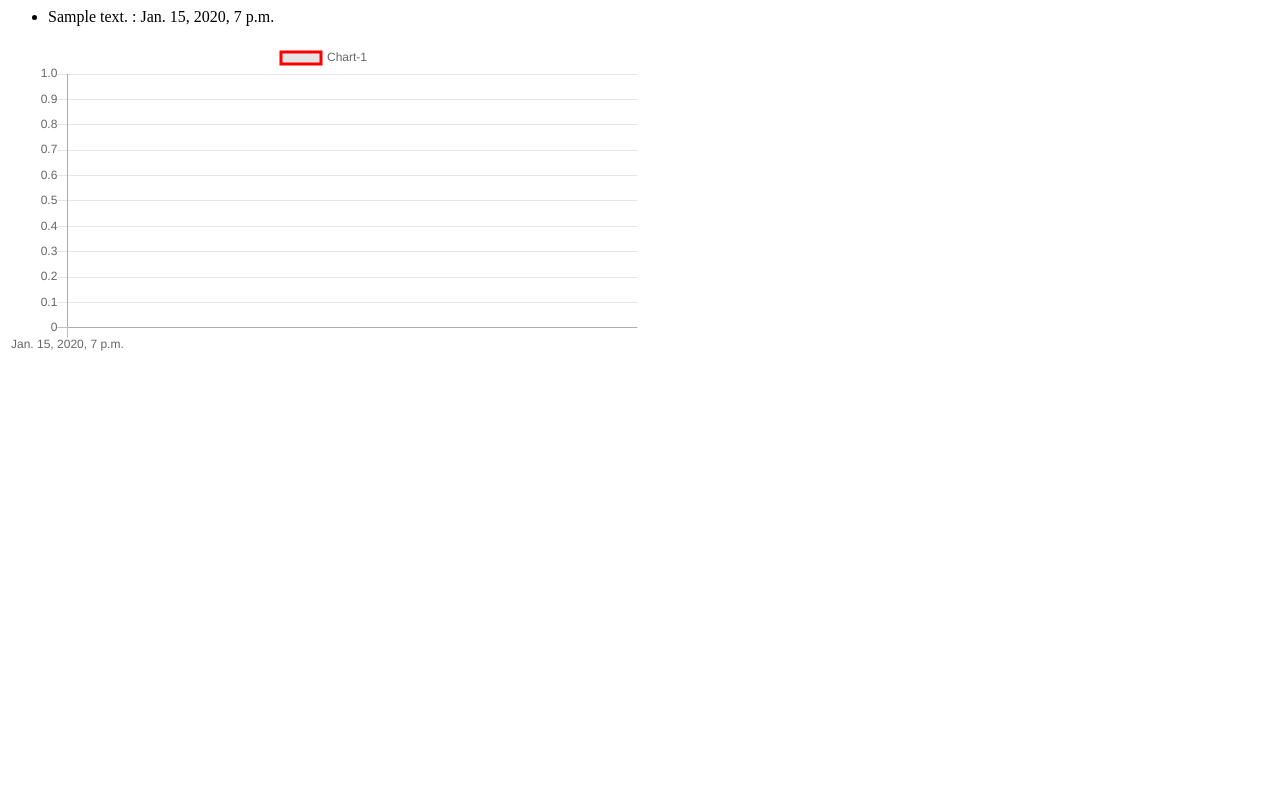
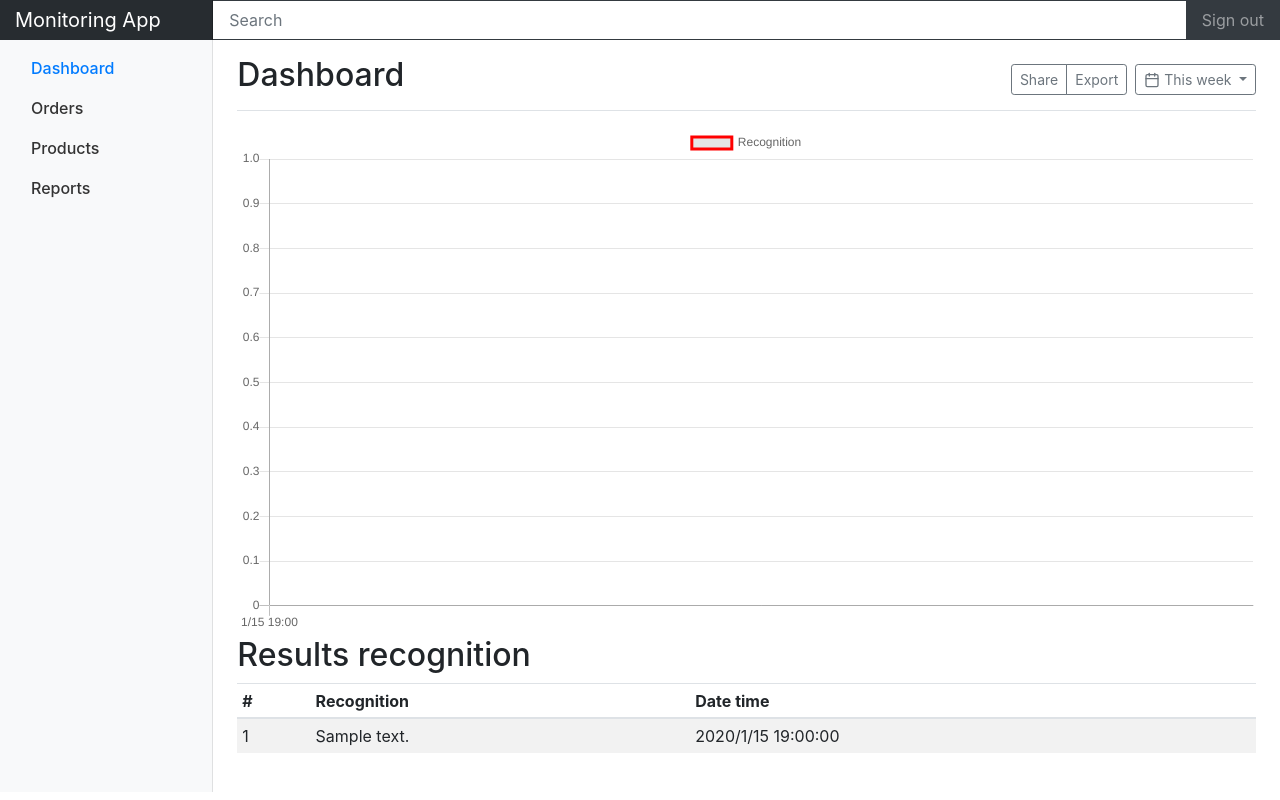
Before and after one commit to sear-azazel/monitoring, a Django app: page /datas/recognition in a window 1280 px wide. Run offline with Django 3.2, Linux system fonts and the light colour scheme; tables that the repository leaves empty hold one stand-in row (values such as "Sample post"); some libraries are stand-ins or nearby versions.

Commit message:
feat: デザイン変更

```diff
--- a/datas/templates/datas/recognition_list.html
+++ b/datas/templates/datas/recognition_list.html
@@ -1,9 +1,61 @@
-<ul>
+{% extends 'base.html' %}
+
+{% block content %}
+<div class="chartjs-size-monitor"
+   style="position: absolute; left: 0px; top: 0px; right: 0px; bottom: 0px; overflow: hidden; pointer-events: none; visibility: hidden; z-index: -1;">
+   <div class="chartjs-size-monitor-expand"
+      style="position:absolute;left:0;top:0;right:0;bottom:0;overflow:hidden;pointer-events:none;visibility:hidden;z-index:-1;">
+      <div style="position:absolute;width:1000000px;height:1000000px;left:0;top:0"></div>
+   </div>
+   <div class="chartjs-size-monitor-shrink"
+      style="position:absolute;left:0;top:0;right:0;bottom:0;overflow:hidden;pointer-events:none;visibility:hidden;z-index:-1;">
+      <div style="position:absolute;width:200%;height:200%;left:0; top:0"></div>
+   </div>
+</div>
+<div class="d-flex justify-content-between flex-wrap flex-md-nowrap align-items-center pb-2 mb-3 border-bottom">
+   <h1 class="h2">Dashboard</h1>
+   <div class="btn-toolbar mb-2 mb-md-0">
+      <div class="btn-group mr-2">
+         <button class="btn btn-sm btn-outline-secondary">Share</button>
+         <button class="btn btn-sm btn-outline-secondary">Export</button>
+      </div>
+      <button class="btn btn-sm btn-outline-secondary dropdown-toggle">
+         <svg xmlns="http://www.w3.org/2000/svg" width="24" height="24" viewBox="0 0 24 24" fill="none"
+            stroke="currentColor" stroke-width="2" stroke-linecap="round" stroke-linejoin="round"
+            class="feather feather-calendar">
+            <rect x="3" y="4" width="18" height="18" rx="2" ry="2"></rect>
+            <line x1="16" y1="2" x2="16" y2="6"></line>
+            <line x1="8" y1="2" x2="8" y2="6"></line>
+            <line x1="3" y1="10" x2="21" y2="10"></line>
+         </svg>
+         This week
+      </button>
+   </div>
+</div>
+
+<canvas id="chart" style="width: 80%;"></canvas>
+
+<h2>Results recognition</h2>
+<div class="table-responsive">
+   <table class="table table-striped table-sm">
+      <thead>
+         <tr>
+            <th>#</th>
+            <th>Recognition</th>
+            <th>Date time</th>
+         </tr>
+      </thead>
          {% for item in object_list %}
-    <li>{{ item.recognition_text }} : {{ item.recognition_date }}</li>
+         <tr>
+            <td>{{ item.id }}</td>
+            <td>{{ item.recognition_text }}</td>
+            <td>{{ item.recognition_date|date:"Y/n/j H:i:s" }}</td>
+         </tr>
          {% endfor %}
-</ul>
-<canvas id="ChartDemo" style="width: 50%;"></canvas>
+      <tbody>
+      </tbody>
+   </table>
+</div>
 
 <script type="text/javascript" src="https://cdnjs.cloudflare.com/ajax/libs/Chart.js/2.7.2/Chart.min.js"></script>
 <script type="text/javascript">
@@ -18,7 +70,7 @@
 
    var labels = [
       {% for item in object_list %}
-    "{{ item.recognition_date }}",
+   "{{ item.recognition_date|date:'n/j H:i' }}",
       {% endfor %}
 ]
 
@@ -28,21 +80,22 @@
       {% endfor %}
 ]
 
-var ctx = document.getElementById("ChartDemo").getContext('2d');
-var ChartDemo = new Chart(ctx, {
+   var ctx = document.getElementById("chart").getContext('2d');
+   var chart = new Chart(ctx, {
       type: 'line',
       data: {
          labels: labels,
          datasets: [
             {
-         label: "Chart-1",
+               label: "Recognition",
                borderColor: 'rgb(255, 0, 0)',
                data: datas,
             },
          ]
       },
       options: {
-      responsive: false,
+         responsive: true,
       }
    });
 </script>
+{% endblock %}
```
Lines whose indentation alone changed are shown as unchanged.
